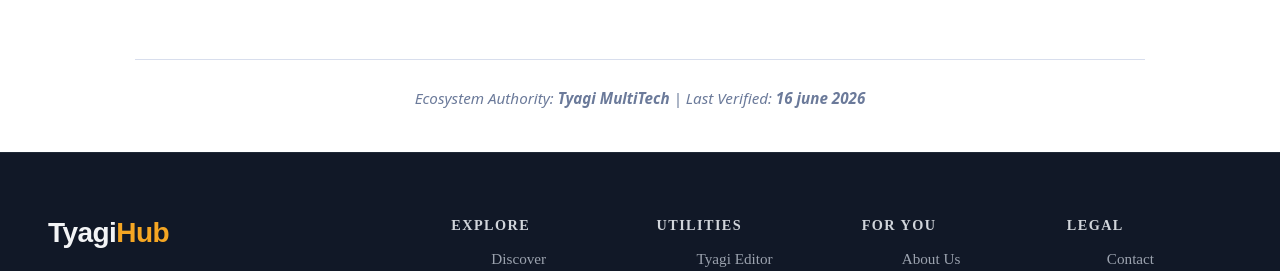
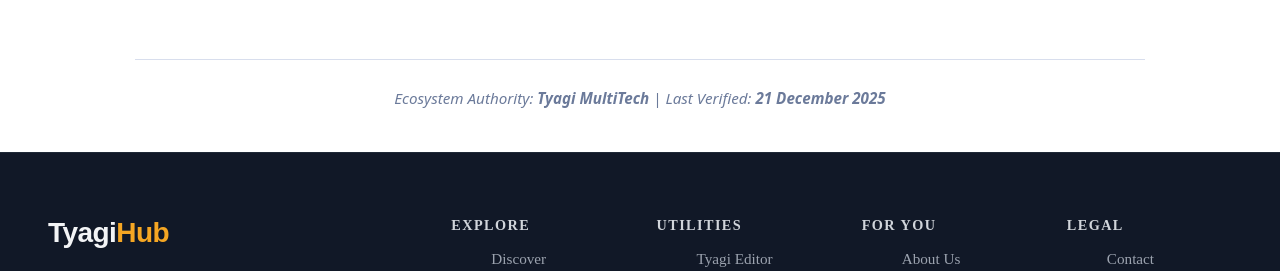
Before and after one commit to HimanshuTyagiJi/TyagiHub, a Jekyll site: the page built from about/index.html, in a window 1280 px wide and 900 px high, scrolled down 2893 px. Shown: the part 299-570 px from the top of the window. Built offline with Jekyll 4.4.1, drawn with Linux system fonts in a browser that asks for light colours.

Commit message:
Update index.html

```diff
--- a/about/index.html
+++ b/about/index.html
@@ -112,7 +112,7 @@ description: Discover TyagiHub, a premier digital destination by Tyagi MultiTech
     <p style="margin-top: 25px; font-size: 1.05rem;">For queries regarding our premium content, infrastructure integration, or suggestions, interface directly with us: <br><strong>Email:</strong> <a href="mailto:contact@tyagihub.in">contact@tyagihub.in</a></p>
   </div>
 
-  <p id="page-timestamp">Ecosystem Authority: <strong>Tyagi MultiTech</strong> | Last Verified: <strong>16 june 2026</strong></p>
+  <p id="page-timestamp">Ecosystem Authority: <strong>Tyagi MultiTech</strong> | Last Verified: <strong>21 December 2025</strong></p>
 </div>
 
 <script>document.getElementById('current-year').textContent = new Date().toLocaleDateString('en-US', { year: 'numeric', month: 'long', day: 'numeric' });</script>
```
